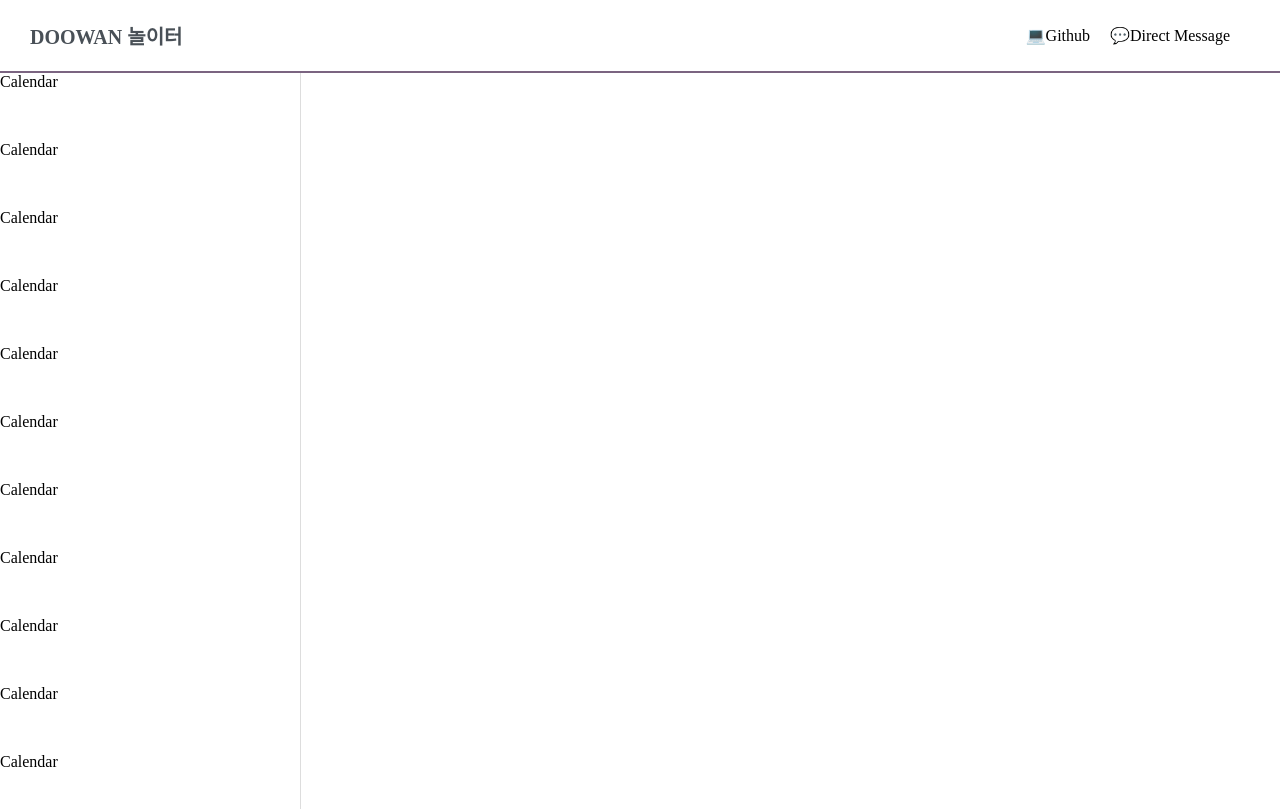
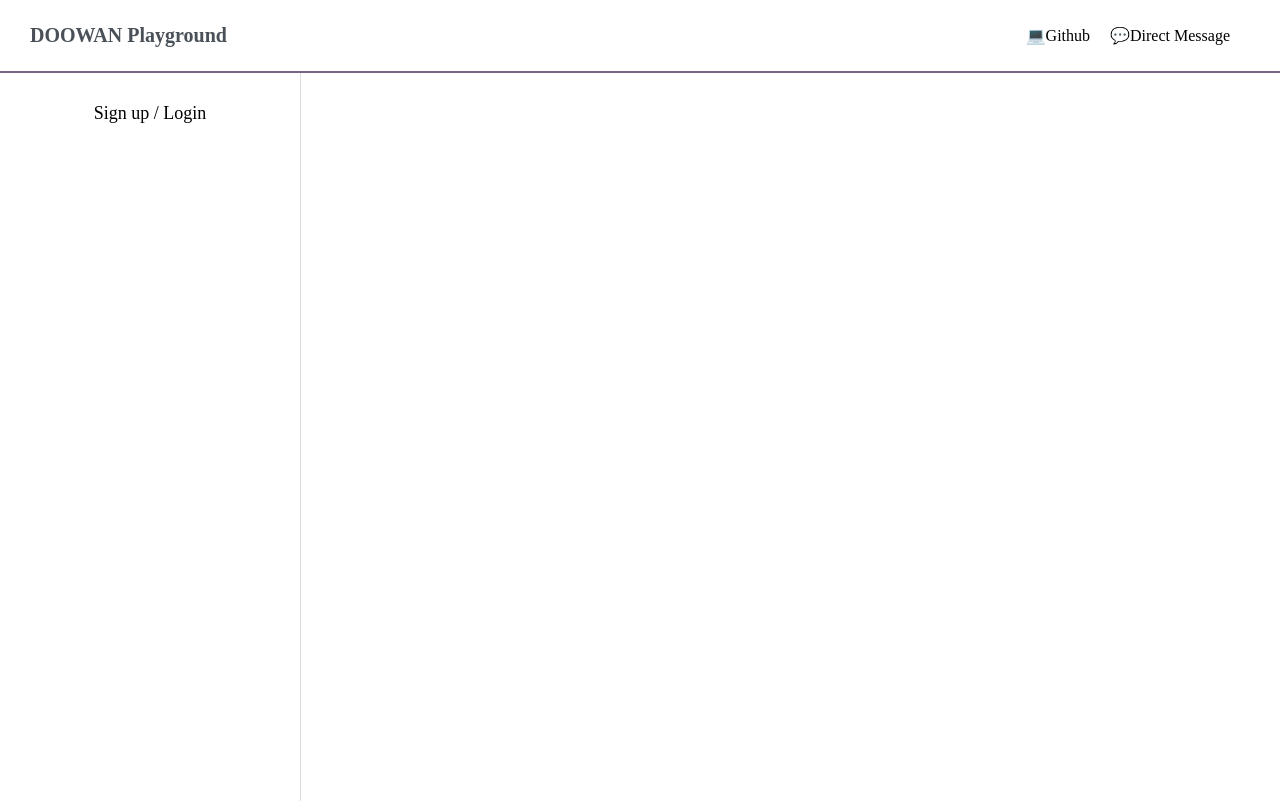
Before and after one commit to doowankim/functions_zip, a React (Create React App) app: page / in a window 1280 px wide. Built offline with nearby package versions, Linux system fonts and the light colour scheme.

Commit message:
[Add]: Sub Menu Bar

```diff
--- a/package.json
+++ b/package.json
@@ -12,6 +12,7 @@
     "@types/react-dom": "^16.9.0",
     "@types/react-router-dom": "^5.1.5",
     "@types/styled-components": "^5.1.3",
+    "polished": "^4.1.3",
     "react": "^16.13.1",
     "react-dom": "^16.13.1",
     "react-router-dom": "^5.2.0",
--- a/public/index.html
+++ b/public/index.html
@@ -5,39 +5,13 @@
     <link rel="icon" href="%PUBLIC_URL%/favicon.ico" />
     <meta name="viewport" content="width=device-width, initial-scale=1" />
     <meta name="theme-color" content="#000000" />
-    <meta
-      name="description"
-      content="Web site created using create-react-app"
-    />
+    <meta name="description" content="Web site created using create-react-app" />
     <link rel="apple-touch-icon" href="%PUBLIC_URL%/logo192.png" />
-    <!--
-      manifest.json provides metadata used when your web app is installed on a
-      user's mobile device or desktop. See https://developers.google.com/web/fundamentals/web-app-manifest/
-    -->
     <link rel="manifest" href="%PUBLIC_URL%/manifest.json" />
-    <!--
-      Notice the use of %PUBLIC_URL% in the tags above.
-      It will be replaced with the URL of the `public` folder during the build.
-      Only files inside the `public` folder can be referenced from the HTML.
-
-      Unlike "/favicon.ico" or "favicon.ico", "%PUBLIC_URL%/favicon.ico" will
-      work correctly both with client-side routing and a non-root public URL.
-      Learn how to configure a non-root public URL by running `npm run build`.
-    -->
-    <title>React App</title>
+    <title>DOOWAN PLAYGROUND::</title>
   </head>
   <body>
     <noscript>You need to enable JavaScript to run this app.</noscript>
     <div id="root"></div>
-    <!--
-      This HTML file is a template.
-      If you open it directly in the browser, you will see an empty page.
-
-      You can add webfonts, meta tags, or analytics to this file.
-      The build step will place the bundled scripts into the <body> tag.
-
-      To begin the development, run `npm start` or `yarn start`.
-      To create a production bundle, use `npm run build` or `yarn build`.
-    -->
   </body>
 </html>
--- a/src/components/Navbar/index.tsx
+++ b/src/components/Navbar/index.tsx
@@ -7,9 +7,9 @@ const Navbar = () => {
     <S.Container>
       <S.Wrapper>
         <S.List>
-          <S.LOGO>DOOWAN 놀이터</S.LOGO>
+          <S.LOGO>DOOWAN Playground</S.LOGO>
           <ul>
-            <li>
+            <li onClick={() => window.open('https://github.com/doowankim')}>
               <Emoji symbol="💻" label="notebook" />
               Github
             </li>
--- a/src/components/SubMenuBar/index.tsx
+++ b/src/components/SubMenuBar/index.tsx
@@ -5,20 +5,7 @@ const SubMenuBar = () => {
   return (
     <S.Container>
       <S.Wrapper>
-        <div>Calendar</div>
-        <div>Calendar</div>
-        <div>Calendar</div>
-        <div>Calendar</div>
-        <div>Calendar</div>
-        <div>Calendar</div>
-        <div>Calendar</div>
-        <div>Calendar</div>
-        <div>Calendar</div>
-        <div>Calendar</div>
-        <div>Calendar</div>
-        <div>Calendar</div>
-        <div>Calendar</div>
-        <div>Calendar</div>
+        <div>Sign up / Login</div>
       </S.Wrapper>
     </S.Container>
   );
--- a/src/components/SubMenuBar/styles.tsx
+++ b/src/components/SubMenuBar/styles.tsx
@@ -1,14 +1,34 @@
 import styled from 'styled-components';
+import { lighten } from 'polished';
 
 export const Container = styled.div`
   width: 300px;
-  height: 92vh;
+  height: 91vh;
   border-right: 1px solid #ddd;
   overflow: auto;
+
+  @media only screen and (max-width: 500px) {
+    width: 150px;
+  }
 `;
 
 export const Wrapper = styled.div`
+  text-align: center;
+  padding-top: 30px;
+
   div {
+    font-size: 18px;
     margin-bottom: 50px;
+    cursor: pointer;
+    transition: 0.35s;
+
+    &:hover {
+      color: ${lighten(0.6, '#000')};
+      transition: 0.35s;
+    }
+
+    @media only screen and (max-width: 500px) {
+      font-size: 14px;
+    }
   }
 `;
```
Also changed, not shown: 1 other file (tests, documents, lock files or other folders).
